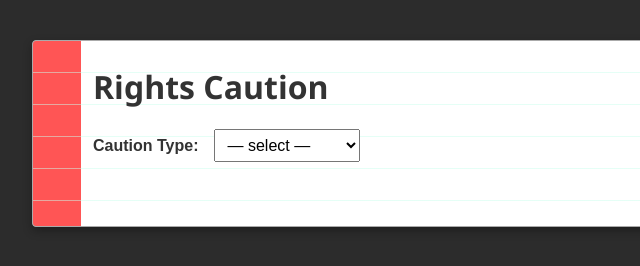
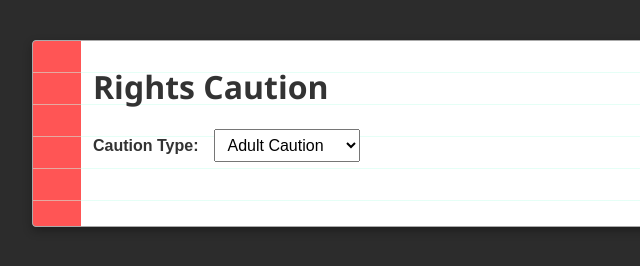
Before and after one commit to NZDurriez/RightsCaution, a plain HTML site: page index.html in a window 1280 px wide. Shown: the full height of the page, 208-848 px from the left. Drawn offline with Linux system fonts and the light colour scheme.

Commit message:
Update index.html
Got rid of <Select> Should default to Adults

```diff
--- a/index.html
+++ b/index.html
@@ -82,8 +82,7 @@
       <div class="controls">
         <label for="typeSelect">Caution Type:</label>
         <select id="typeSelect">
-          <option value="">— select —</option>
-		  <option value="adult">Adult Caution</option>
+          <option value="adult">Adult Caution</option>
           <option value="youth">Youths Caution</option>
         </select>
       </div>
```
